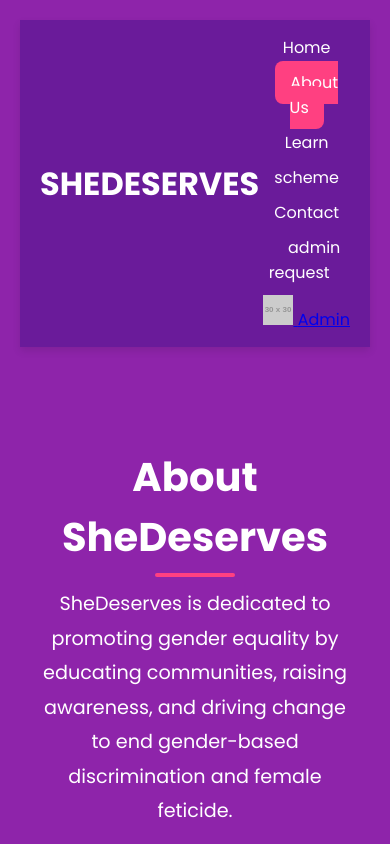
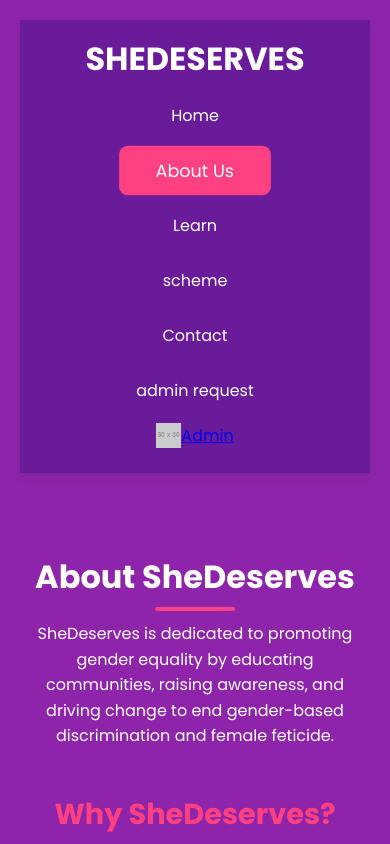
Before and after one commit to jestinkm/hackthon, a plain HTML site: page about.html in a window 390 px wide. Shown: the top 844 px of the page. Drawn offline with Linux system fonts and the light colour scheme; placeholder pictures from the web are drawn by us.

Commit message:
Update about.html

```diff
--- a/about.html
+++ b/about.html
@@ -138,6 +138,64 @@
                 font-size: 1.2rem;
             }
         }
+        /* Media Queries for Mobile */
+@media (max-width: 600px) {
+    nav {
+        flex-direction: column;
+        align-items: center;
+        text-align: center;
+    }
+
+    nav ul {
+        flex-direction: column;
+        padding: 10px 0;
+    }
+
+    nav ul li {
+        width: 100%;
+        text-align: center;
+    }
+
+    nav ul li a {
+        display: block;
+        width: 100%;
+        padding: 10px;
+    }
+
+    .about {
+        padding: 30px 15px;
+    }
+
+    .about h2 {
+        font-size: 2rem;
+    }
+
+    .about h3 {
+        font-size: 1.8rem;
+    }
+
+    .about p {
+        font-size: 1rem;
+        line-height: 1.6;
+    }
+
+    .profile-bar {
+        display: flex;
+        align-items: center;
+        justify-content: center;
+    }
+
+    .profile-bar img {
+        width: 25px;
+        height: 25px;
+    }
+
+    footer {
+        font-size: 1rem;
+        padding: 15px;
+    }
+}
+
     </style>
 </head>
 <body>
```
